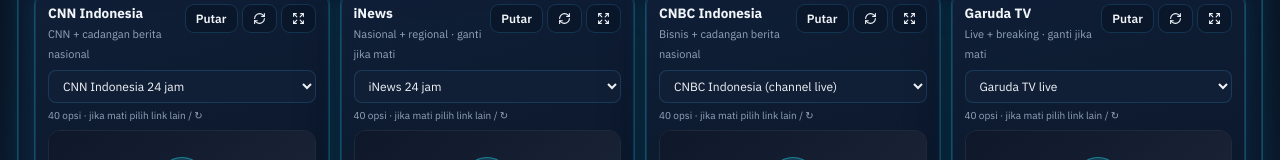
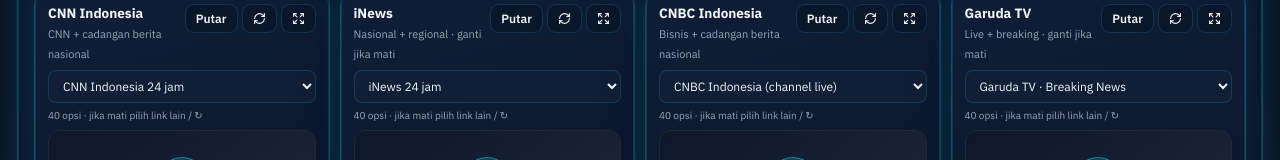
Before and after one commit to abah/SitRoomTV, a React (Vite) app: page / in a window 1280 px wide. Shown: the part 487-647 px from the top of the page. Built offline with nearby package versions, Linux system fonts and the light colour scheme.

Commit message:
Prefer playable Garuda/Nusantara/BTV defaults
Avoid upcoming scheduled lives as the first option so slots
open on recent playable streams instead of countdown pages.

Co-authored-by: AbahRaditya <abah@users.noreply.github.com>

```diff
--- a/src/tvStreams.ts
+++ b/src/tvStreams.ts
@@ -391,12 +391,12 @@ export const TV_CATEGORIES: TvCategory[] = [
     title: "Garuda TV",
     hint: "Live + breaking · ganti jika mati",
     options: optionsWithDefaults(
-      "garuda-live",
       "garuda-breaking",
       "garuda-halim",
+      "garuda-live",
       "garuda-channel",
-      "nusantara-live",
-      "btv-live",
+      "nusantara-krakatau",
+      "btv-dampak",
       "cnnid-24jam",
       "metro-24jam",
       "kompas-24jam",
@@ -408,13 +408,13 @@ export const TV_CATEGORIES: TvCategory[] = [
     title: "Nusantara TV",
     hint: "Live + breaking · ganti jika mati",
     options: optionsWithDefaults(
-      "nusantara-live",
       "nusantara-krakatau",
       "nusantara-ratas",
       "nusantara-suara",
+      "nusantara-live",
       "nusantara-channel",
-      "garuda-live",
-      "btv-live",
+      "garuda-breaking",
+      "btv-dampak",
       "kompas-24jam",
       "cnnid-24jam",
       "metro-24jam",
@@ -425,14 +425,14 @@ export const TV_CATEGORIES: TvCategory[] = [
     title: "BTV",
     hint: "BTV + BeritaSatu · ganti jika mati",
     options: optionsWithDefaults(
+      "btv-dampak",
       "btv-live",
       "btv-krakatau",
-      "btv-dampak",
+      "beritasatu-breaking",
       "btv-channel",
-      "beritasatu-breaking",
       "beritasatu-channel",
-      "garuda-live",
-      "nusantara-live",
+      "garuda-breaking",
+      "nusantara-krakatau",
       "cnbc-channel",
       "cnnid-24jam",
     ),
```
